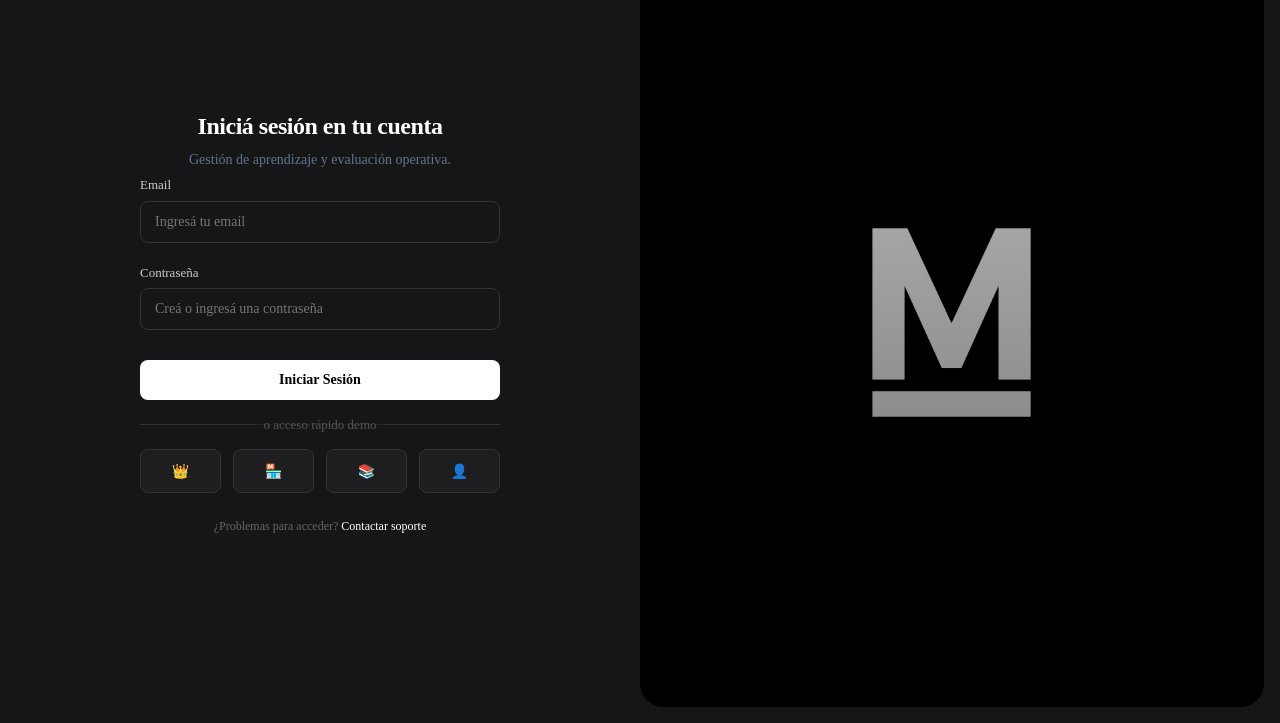
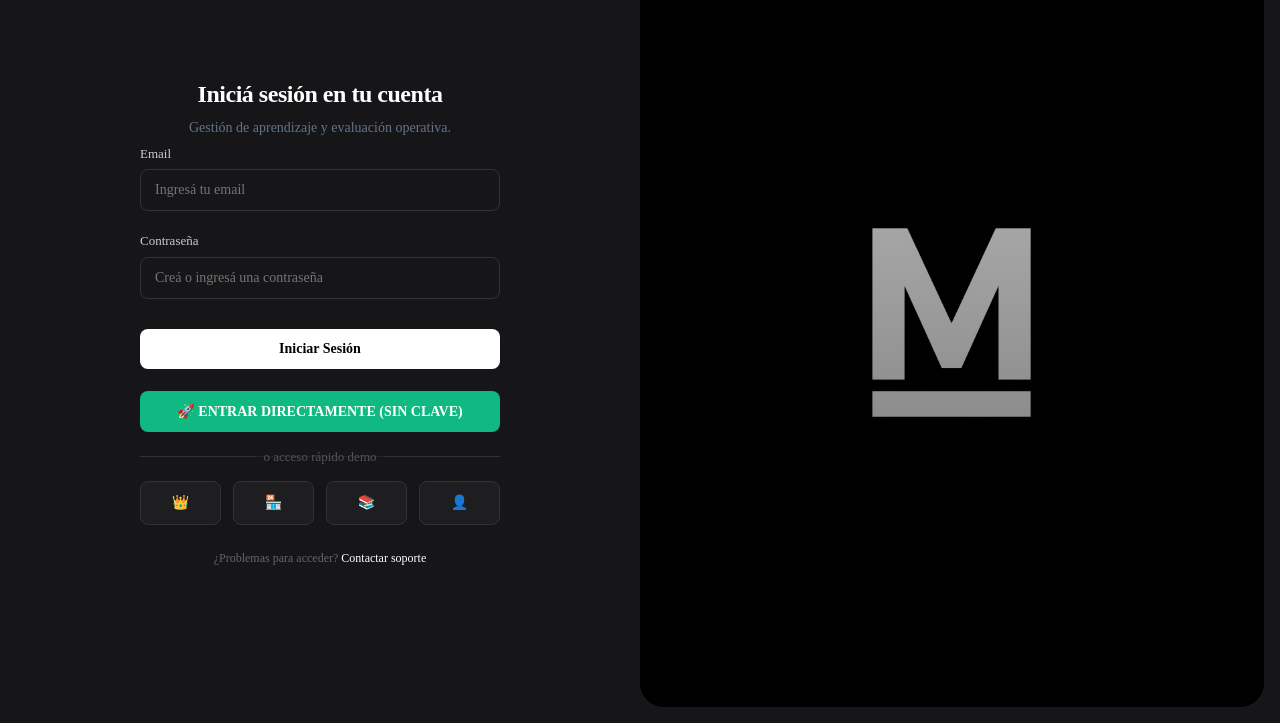
Before and after one commit to Serca666/eif-platform, a website: page index.html in a window 1280 px wide. Shown: the part 77-800 px from the top of the page. Drawn offline with nearby package versions, Linux system fonts and the light colour scheme; no server answers.

Commit message:
Emergency fix: Add bypass login button for direct access

```diff
--- a/index.html
+++ b/index.html
@@ -389,8 +389,12 @@
           </div>
 
           <!-- Omitimos el checkbox para hacerlo idéntico al diseño minimalista -->
-          <button type="submit" class="btn-create" id="login-submit">
+          <button type="submit" class="btn-create" id="login-submit" style="margin-bottom: 12px;">
             Iniciar Sesión
+          </button>
+
+          <button type="button" class="btn-create" onclick="handleBypass()" style="background-color: #10B981; color: #fff;">
+            🚀 ENTRAR DIRECTAMENTE (SIN CLAVE)
           </button>
         </form>
 
@@ -460,6 +464,17 @@
       }
     }
 
+    async function handleBypass() {
+      try {
+        const btn = event.target;
+        btn.innerHTML = 'Accediendo...';
+        await Auth.quickLogin('admin');
+        window.location.href = 'app.html';
+      } catch (err) {
+        alert('Error al entrar: ' + err.message);
+      }
+    }
+
     async function quickLogin(role) {
       try {
         const btns = document.querySelectorAll('.btn-social');
```
